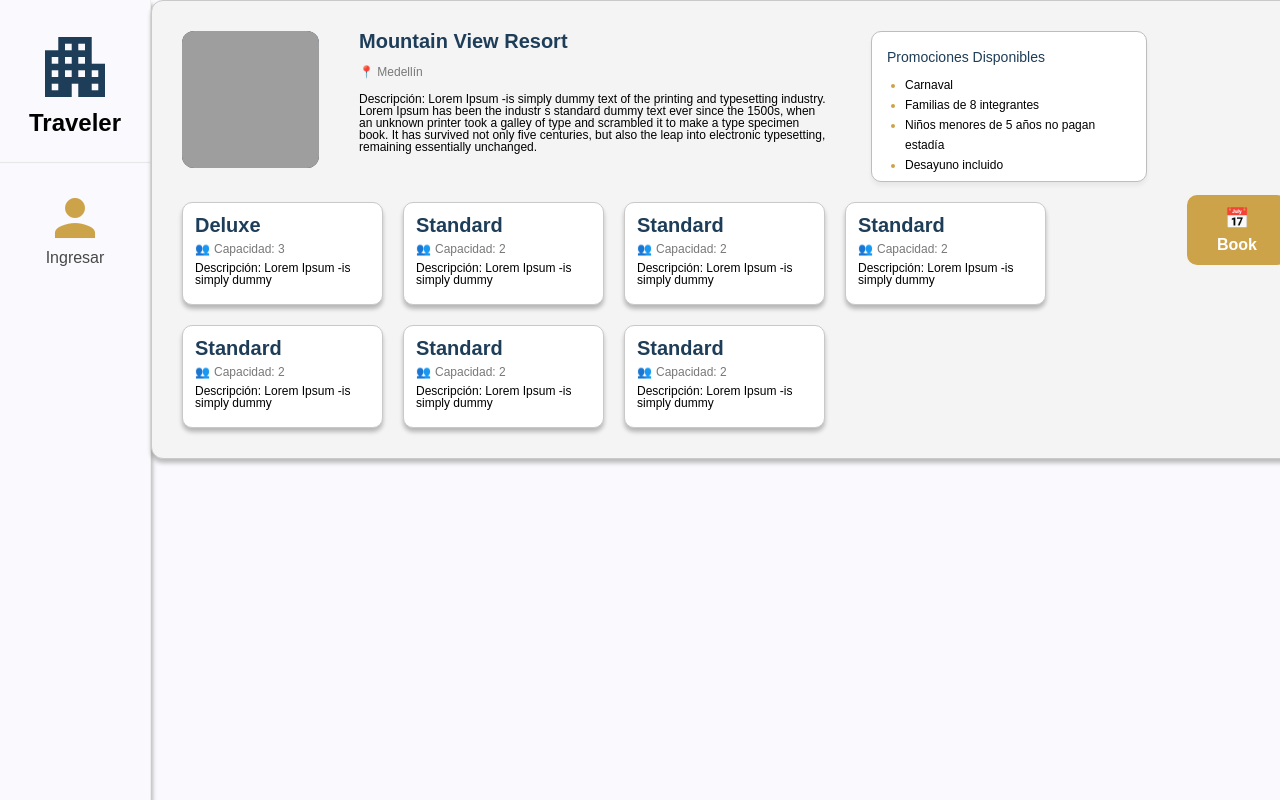
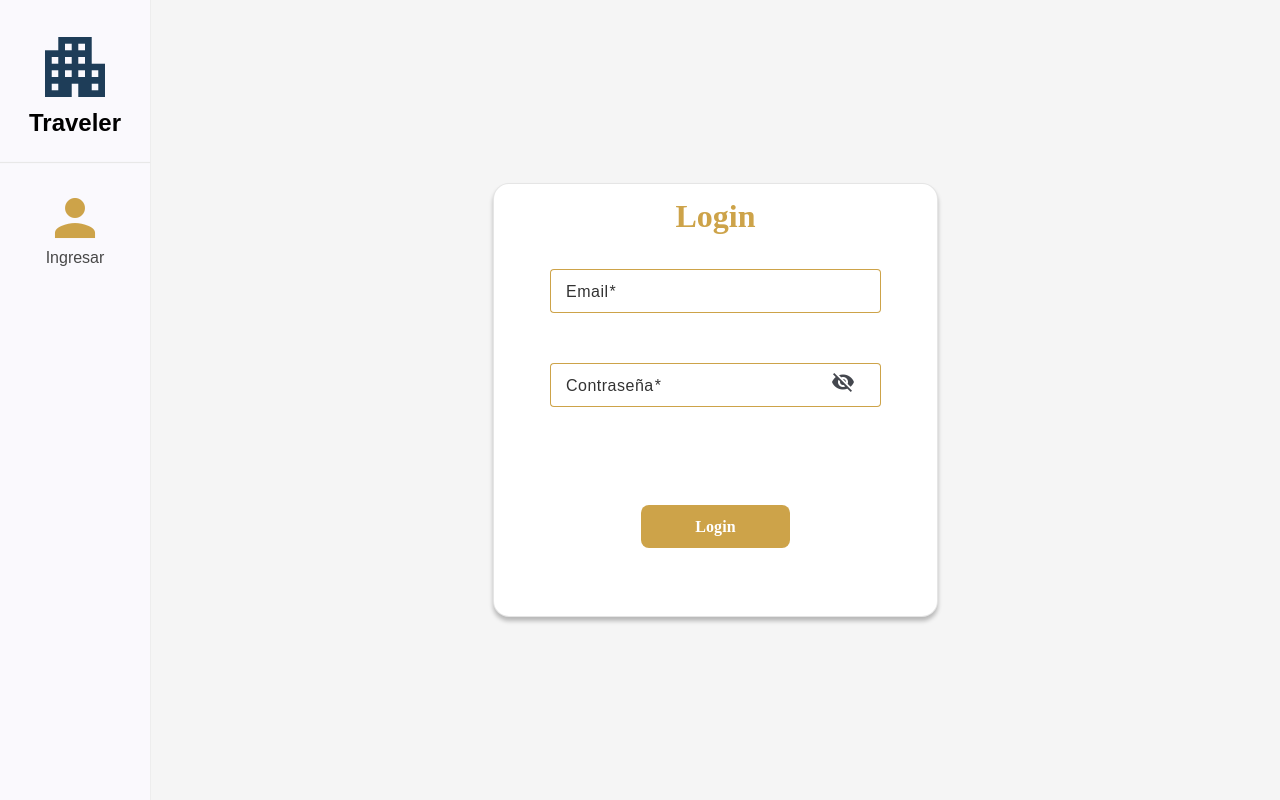
Before and after one commit to StevenBalagueraP/InnexiaFrontend, an Angular app: page /auth/login in a window 1280 px wide. Built offline with nearby package versions, Linux system fonts and the light colour scheme; grey boxes are pictures that could not be loaded; a web font is replaced by a local one.

Commit message:
Adding component in the search component to avoid repetition

```diff
--- a/src/app/app.html
+++ b/src/app/app.html
@@ -1,6 +1,5 @@
 <div class="app-container">
     <app-side-menu></app-side-menu>
-    <app-hotel-card [data]="testSearchResult"></app-hotel-card>
     <div class="content">
         <router-outlet></router-outlet>
     </div>
--- a/src/app/app.ts
+++ b/src/app/app.ts
@@ -1,92 +1,15 @@
 import { Component, signal } from '@angular/core';
 import { RouterOutlet, RouterLink } from '@angular/router';
 import { SideMenuComponent } from './shared/components/side-menu/side-menu.component';
-import { HotelCard } from './shared/components/hotel-card/hotel-card.component';
-import { RoomComponent } from './shared/components/room/room.component';
-import { Room } from './core/interfaces/models/room';
-import { SearchResult } from './core/interfaces/models/SearchResult';
-import { Hotel } from './core/interfaces/models/hotel-model';
+
 
 @Component({
   selector: 'app-root',
-  imports: [RouterOutlet, RouterLink, SideMenuComponent, RoomComponent, HotelCard],
+  imports: [RouterOutlet, RouterLink, SideMenuComponent],
   templateUrl: './app.html',
   styleUrl: './app.css'
 })
 export class App {
   protected readonly title = signal('innexiafrontend');
-  testRoom: Room = {
-    _id: '1',
-    roomName: 'Deluxe Suite',
-    capacity: 4,
-    description: 'Habitación amplia con balcón y vista al mar.'
-  };
 
-  hotel: Hotel = {
-    _id: 'h2',
-    name: 'Mountain View Resort',
-    location: 'Medellín',
-    description: 'Descripción:  Lorem Ipsum -is simply dummy text of the printing and typesetting industry. Lorem Ipsum has been the industr s standard dummy text ever since the 1500s, when an unknown printer took a galley of type and scrambled it to make a type specimen book. It has survived not only five centuries, but also the leap into electronic typesetting, remaining essentially unchanged.',
-    amenities: ['Spa', 'WiFi', 'Gym'],
-    images: ['https://images.pexels.com/photos/17836121/pexels-photo-17836121.jpeg']
-
-  };
-
-  testSearchResult: SearchResult = {
-    hotel: {
-      _id: 'h2',
-      name: 'Mountain View Resort',
-      location: 'Medellín',
-      description: 'Descripción:  Lorem Ipsum -is simply dummy text of the printing and typesetting industry. Lorem Ipsum has been the industr s standard dummy text ever since the 1500s, when an unknown printer took a galley of type and scrambled it to make a type specimen book. It has survived not only five centuries, but also the leap into electronic typesetting, remaining essentially unchanged.',
-      amenities: ['Spa', 'WiFi', 'Gym'],
-      images: ['https://images.pexels.com/photos/17836121/pexels-photo-17836121.jpeg']
-    },
-    optionLabel: 'Best Option',
-    suggestedRooms: [
-      {
-        _id: 'r1',
-        type: 'Deluxe',
-        description: 'Descripción:  Lorem Ipsum -is simply dummy',
-        capacity: 3
-      },
-      {
-        _id: 'r2',
-        type: 'Standard',
-        description: 'Descripción:  Lorem Ipsum -is simply dummy',
-        capacity: 2
-      },
-      {
-        _id: 'r3',
-        type: 'Standard',
-        description: 'Descripción:  Lorem Ipsum -is simply dummy',
-        capacity: 2
-      },
-      {
-        _id: 'r4',
-        type: 'Standard',
-        description: 'Descripción:  Lorem Ipsum -is simply dummy',
-        capacity: 2
-      },
-      {
-        _id: 'r5',
-        type: 'Standard',
-        description: 'Descripción:  Lorem Ipsum -is simply dummy',
-        capacity: 2
-      },
-      {
-        _id: 'r6',
-        type: 'Standard',
-        description: 'Descripción:  Lorem Ipsum -is simply dummy',
-        capacity: 2
-      },
-      {
-        _id: 'r7',
-        type: 'Standard',
-        description: 'Descripción:  Lorem Ipsum -is simply dummy',
-        capacity: 2
-      }
-    ],
-    totalPrice: 600000,
-    available: true
-  };
-}
+  }
--- a/src/app/features/search/pages/search.html
+++ b/src/app/features/search/pages/search.html
@@ -1 +1 @@
-<p>search works!</p>
+<app-hotel-card [data]="hotel"></app-hotel-card>
--- a/src/app/features/search/pages/search.ts
+++ b/src/app/features/search/pages/search.ts
@@ -4,11 +4,12 @@ import { Hotel } from '../../../core/interfaces/models/hotel-model';
 import { BookingService } from '../../../core/services/booking.service';
 import { SearchResult } from '../../../core/interfaces/models/SearchResult';
 import { SearchService } from '../../../core/services/search.service';
+import { HotelCard } from '../../../shared/components/hotel-card/hotel-card.component';
 
 
 @Component({
   selector: 'app-search',
-  imports: [],
+  imports: [HotelCard],
   standalone: true,
   templateUrl: './search.html',
   styleUrl: './search.css',
@@ -21,6 +22,75 @@ export class Search {
   searchResults = signal<SearchResult[]>([]);
   loading = signal<boolean>(true);
   error = signal<string | null>(null);
+
+  hotel: Hotel = {
+    _id: 'h2',
+    name: 'Mountain View Resort',
+    location: 'Medellín',
+    description: 'Descripción:  Lorem Ipsum -is simply dummy text of the printing and typesetting industry. Lorem Ipsum has been the industr s standard dummy text ever since the 1500s, when an unknown printer took a galley of type and scrambled it to make a type specimen book. It has survived not only five centuries, but also the leap into electronic typesetting, remaining essentially unchanged.',
+    amenities: ['Spa', 'WiFi', 'Gym'],
+    images: ['https://images.pexels.com/photos/17836121/pexels-photo-17836121.jpeg']
+
+  };
+
+  testSearchResult: SearchResult = {
+    hotel: {
+      _id: 'h2',
+      name: 'Mountain View Resort',
+      location: 'Medellín',
+      description: 'Descripción:  Lorem Ipsum -is simply dummy text of the printing and typesetting industry. Lorem Ipsum has been the industr s standard dummy text ever since the 1500s, when an unknown printer took a galley of type and scrambled it to make a type specimen book. It has survived not only five centuries, but also the leap into electronic typesetting, remaining essentially unchanged.',
+      amenities: ['Spa', 'WiFi', 'Gym'],
+      images: ['https://images.pexels.com/photos/17836121/pexels-photo-17836121.jpeg']
+    },
+    optionLabel: 'Best Option',
+    suggestedRooms: [
+      {
+        _id: 'r1',
+        type: 'Deluxe',
+        description: 'Descripción:  Lorem Ipsum -is simply dummy',
+        capacity: 3
+      },
+      {
+        _id: 'r2',
+        type: 'Standard',
+        description: 'Descripción:  Lorem Ipsum -is simply dummy',
+        capacity: 2
+      },
+      {
+        _id: 'r3',
+        type: 'Standard',
+        description: 'Descripción:  Lorem Ipsum -is simply dummy',
+        capacity: 2
+      },
+      {
+        _id: 'r4',
+        type: 'Standard',
+        description: 'Descripción:  Lorem Ipsum -is simply dummy',
+        capacity: 2
+      },
+      {
+        _id: 'r5',
+        type: 'Standard',
+        description: 'Descripción:  Lorem Ipsum -is simply dummy',
+        capacity: 2
+      },
+      {
+        _id: 'r6',
+        type: 'Standard',
+        description: 'Descripción:  Lorem Ipsum -is simply dummy',
+        capacity: 2
+      },
+      {
+        _id: 'r7',
+        type: 'Standard',
+        description: 'Descripción:  Lorem Ipsum -is simply dummy',
+        capacity: 2
+      }
+    ],
+    totalPrice: 600000,
+    available: true
+  };
+
 
   constructor() {
     this.loadHotels();
--- a/src/app/shared/components/hotel-card/hotel-card.component.html
+++ b/src/app/shared/components/hotel-card/hotel-card.component.html
@@ -47,8 +47,8 @@
 
     <!-- 🔥 columna botón independiente -->
     <div class="hotel-right">
-      <button class="book-btn">
-        <span class="book-icon">📅</span>
+      <button class="book-btn" mat-raised-button color="primary">
+        <mat-icon>event</mat-icon>
         <span>Book</span>
       </button>
     </div>
--- a/src/app/shared/components/hotel-card/hotel-card.component.ts
+++ b/src/app/shared/components/hotel-card/hotel-card.component.ts
@@ -3,11 +3,12 @@ import { CommonModule } from '@angular/common';
 import { SearchResult } from '../../../core/interfaces/models/SearchResult';
 import { Hotel } from '../../../core/interfaces/models/hotel-model';
 import { RoomComponent } from '../room/room.component';
+import { MatIconModule } from '@angular/material/icon';
 
 @Component({
   selector: 'app-hotel-card',
   standalone: true,
-  imports: [CommonModule, RoomComponent],
+  imports: [CommonModule, RoomComponent, MatIconModule],
   templateUrl: './hotel-card.component.html',
   styleUrl: './hotel-card.component.css',
 })
```
